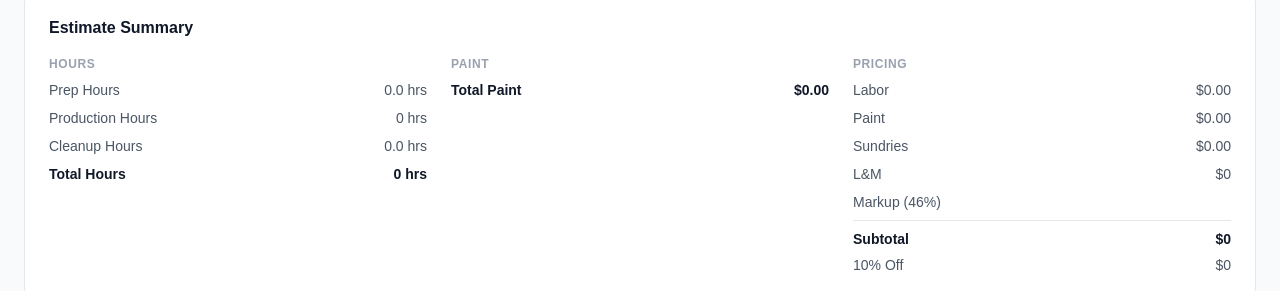
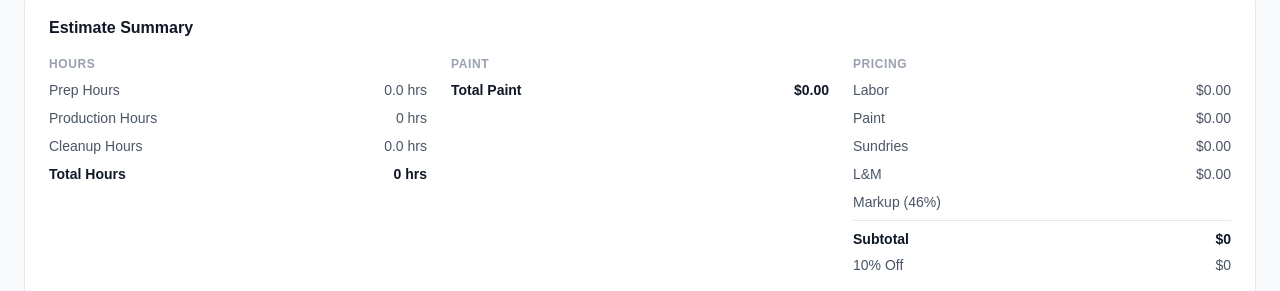
Before and after one commit to mnsmerch/estimator-pro, a Next.js app: page /estimates/new in a window 1280 px wide. Shown: the part 2061-2352 px from the top of the page. Built offline with nearby package versions, Linux system fonts and the light colour scheme; no server answers; the database is empty; sample sign-in values are in the browser's storage.

Commit message:
Show cents for L&M in estimate summary
Co-Authored-By: Claude Sonnet 4.6 <noreply@anthropic.com>

```diff
--- a/components/estimates/EstimateForm.tsx
+++ b/components/estimates/EstimateForm.tsx
@@ -479,7 +479,7 @@ export default function EstimateForm({ estimateId, initialData }: EstimateFormPr
                 <SummaryRow label="Labor"    value={fmtCents(totals.laborCost)} />
                 <SummaryRow label="Paint"    value={fmtCents(totals.totalPaintCost)} />
                 <SummaryRow label="Sundries" value={fmtCents(totals.sundries)} />
-                <SummaryRow label="L&amp;M"  value={fmt(totals.landm)} />
+                <SummaryRow label="L&amp;M"  value={fmtCents(totals.landm)} />
                 <SummaryRow label={`Markup (${(markup * 100).toFixed(0)}%)`} value="" />
                 <div className="border-t border-gray-200 pt-2 space-y-1.5">
                   <SummaryRow label="Subtotal" value={fmt(totals.subtotal)} bold />
```
